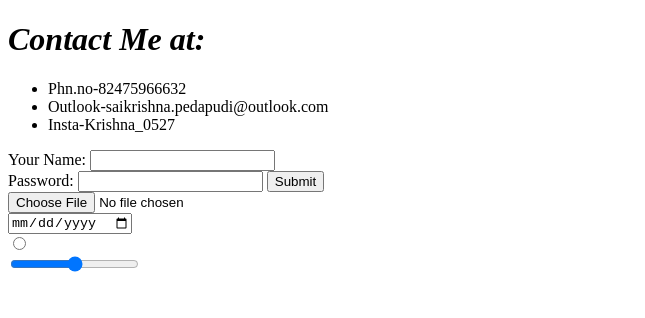
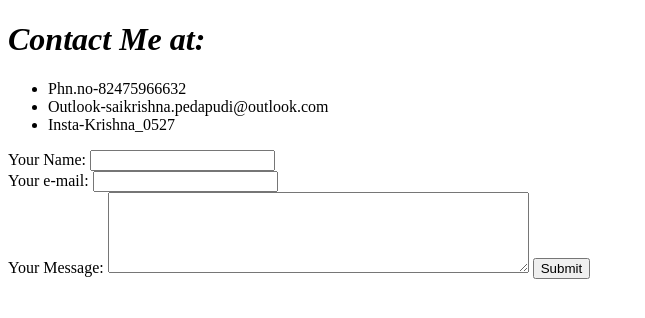
Before and after one commit to KrishDocs/CV, a plain HTML site: page Contacts.html in a window 1280 px wide. Shown: the whole page, without its empty margins (0-645 px from the left). Drawn offline with Linux system fonts and the light colour scheme.

```diff
--- a/Contacts.html
+++ b/Contacts.html
@@ -12,16 +12,15 @@
       <li>Insta-Krishna_0527</li>
     </ul>
 
-  <form class="" action="index.html" method="post">
+  <form class="" action="<a href="mailto:saikrishna.pedapudi@outlook.com?subject=feedback>
     <label>Your Name:</label>
     <input type="text" name=""><br>
-    <label\>Password:</label>
-    <input type="password" name="">
+    <label\>Your e-mail:</label>
+    <input type="email" name=""><br>
+    <label>Your Message:</label>
+    <textarea name="name" rows="5" cols="50"></textarea>
     <input type="submit" name=""><br>
-    <input type="file" name=""><br>
-    <input type="date" name="" value=""><br>
-    <input type="radio" name="" value=""><br>
-    <input type="range" name="" value=""><br>
+
 
   </form>
   </body>
```
